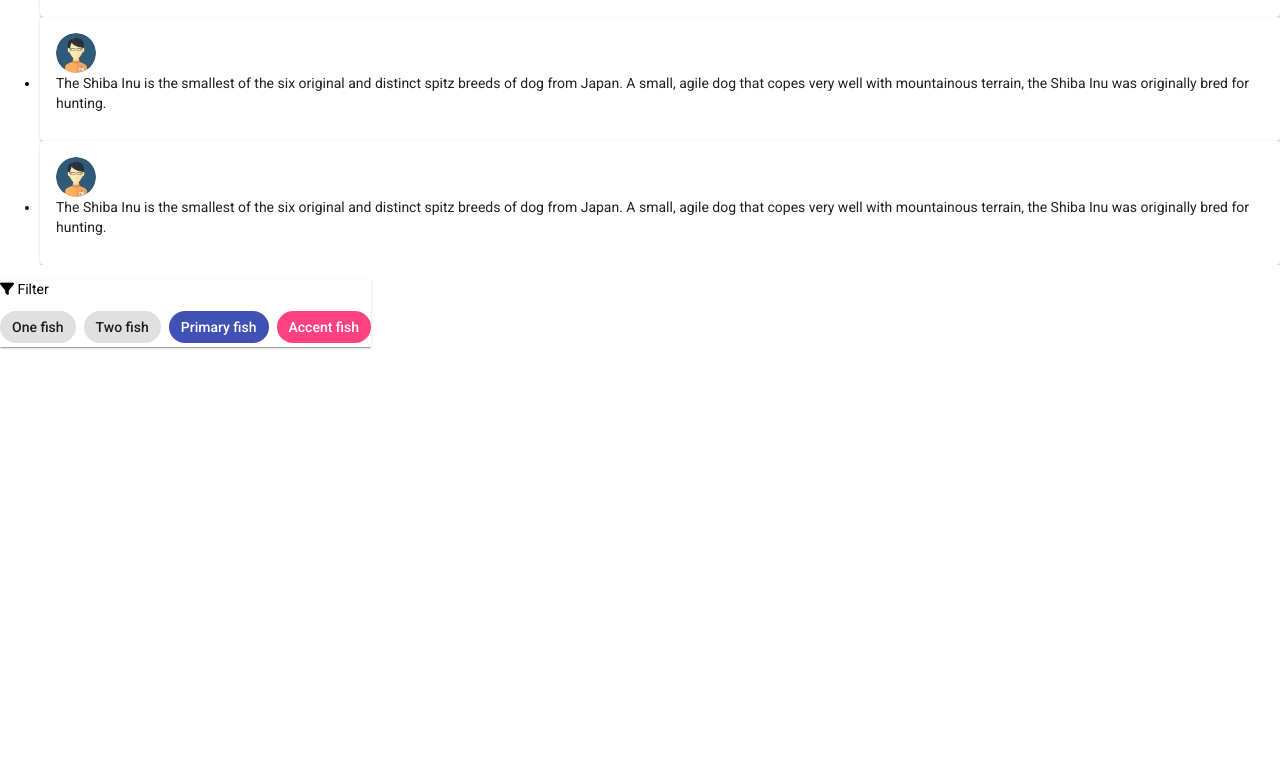
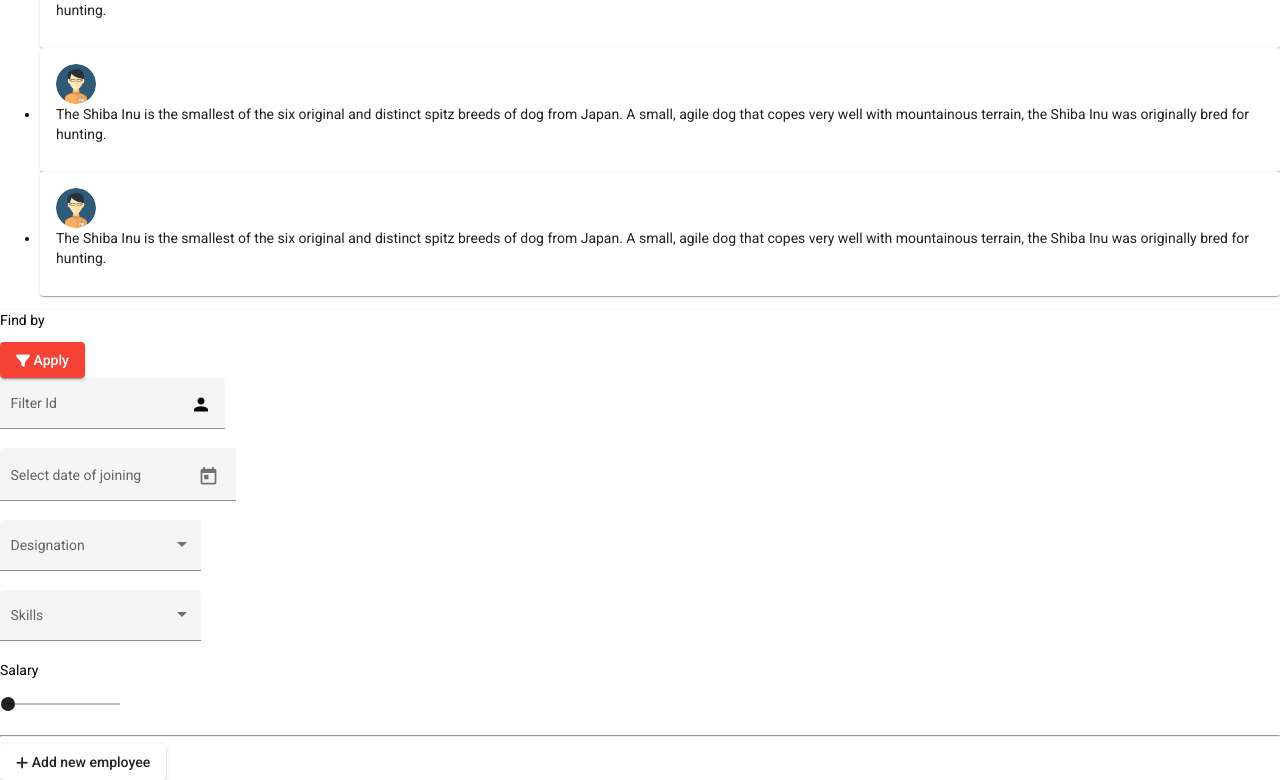
Before and after one commit to PravleensDev/ng-ems, an Angular app: page /dashboard in a window 1280 px wide. Shown: the part 1137-1917 px from the top of the page. Before the commit the page ends 1402 px from the top, so only its background shows below. Built offline with nearby package versions, Linux system fonts and the light colour scheme.

Commit message:
dashboard ui v1

```diff
--- a/src/app/dashboard/dashboard.component.html
+++ b/src/app/dashboard/dashboard.component.html
@@ -4,26 +4,29 @@
   </div>
 </mat-toolbar>
 
-<div class="container text-center mt-5 h-auto h-75">
+<div class="container text-center h-auto h-75">
   <div class="row h-auto h-100 mt-5">
     <div class="col-12 col-md-7 text-center px-4">
-      <div class="input-group">
-        <div class="input-group-prepend mr-2">
-          <button mat-flat-button color="primary">
+      <div class="row pb-0 mb-0 no-gutters">
+        <div class="col-8 text-left mx-auto">
+          <mat-form-field class="w-100" color="accent" appearance="fill">
+            <mat-label>Employee name</mat-label>
+            <input matInput placeholder="Enter employee name ..." type="text"  />
+          </mat-form-field>
+        </div>
+        <div class="col-3 text-left mx-auto">
+          <button mat-raised-button color="primary" class="w-75">
             <i class="fas fa-search"></i> Search
           </button>
         </div>
+      </div>
 
-        <input
-          class="form-control input-bg"
-          placeholder="Search employee ..."
-        />&nbsp;&nbsp;
-      </div>
       <hr />
       <!--Employee detials card-->
       <app-employee-card [data]="employeeArray"></app-employee-card>
     </div>
     <div class="col-md-5 col-12 h-100 h-auto mx-auto">
+      <!--Employee filter card-->
       <app-search-filter></app-search-filter>
     </div>
   </div>
--- a/src/app/search-filter/search-filter.component.html
+++ b/src/app/search-filter/search-filter.component.html
@@ -2,21 +2,119 @@
     Position fixed is temporary can
     be changed if used cdkVirtualScroll
 -->
-<div class="jumbotron pt-5  pb-5" style="position: fixed">
-  <div class="card card-hover">
+<div class="conatiner pt-5 pb-5">
+  <div class="card card-hover border">
     <div class="card-body">
       <div class="card-title">
-        <p class="text-muted h3 p-0 text-left">
-          <i class="fas fa-filter"></i> Filter
-        </p>
+        <div class="row">
+          <div class="col">
+            <p class="text-warning h3 p-0 text-left">Find by</p>
+          </div>
+          <div class="col text-right">
+            <button mat-raised-button color="warn">
+              <i class="fas fa-filter"></i> Apply
+            </button>
+          </div>
+        </div>
       </div>
       <div class="card-text">
-        <mat-chip-list aria-label="Fish selection">
-          <mat-chip>One fish</mat-chip>
-          <mat-chip>Two fish</mat-chip>
-          <mat-chip color="primary" selected>Primary fish</mat-chip>
-          <mat-chip color="accent" selected>Accent fish</mat-chip>
-        </mat-chip-list>
+        <div class="row">
+          <div class="col-4 mx-auto">
+            <mat-form-field class="w-100" color="accent" appearance="fill">
+              <mat-label>Filter Id</mat-label>
+              <input matInput placeholder="Filter Id" type="number" />
+              <mat-icon matSuffix>person</mat-icon>
+            </mat-form-field>
+          </div>
+          <div class="col-8 mx-auto">
+            <mat-form-field color="accent" appearance="fill">
+              <mat-label>Select date of joining</mat-label>
+              <input matInput [matDatepicker]="dojpicker" />
+              <mat-datepicker-toggle
+                matSuffix
+                [for]="dojpicker"
+              ></mat-datepicker-toggle>
+              <mat-datepicker #dojpicker></mat-datepicker>
+            </mat-form-field>
+          </div>
+        </div>
+      </div>
+
+      <div class="card-text">
+        <div class="row">
+          <div class="col">
+            <mat-form-field
+              appearance="fill"
+              class="w-100"
+              color="accent"
+              style="text-transform: capitalize"
+            >
+              <mat-label>Designation</mat-label>
+              <mat-select
+                [formControl]="designationSelected"
+                multiple
+                style="text-transform: capitalize"
+              >
+                <mat-option
+                  *ngFor="let item of designationList"
+                  [value]="item"
+                  style="text-transform: capitalize"
+                  >{{ item }}</mat-option
+                >
+              </mat-select>
+            </mat-form-field>
+          </div>
+        </div>
+      </div>
+
+      <div class="card-text">
+        <div class="row">
+          <div class="col">
+            <mat-form-field
+              appearance="fill"
+              class="w-100"
+              color="accent"
+              style="text-transform: capitalize"
+            >
+              <mat-label>Skills</mat-label>
+              <mat-select
+                [formControl]="skillsSelected"
+                multiple
+                style="text-transform: capitalize"
+              >
+                <mat-option
+                  *ngFor="let item of skillsList"
+                  [value]="item"
+                  style="text-transform: capitalize"
+                  >{{ item }}</mat-option
+                >
+              </mat-select>
+            </mat-form-field>
+          </div>
+        </div>
+      </div>
+
+      <div class="card-text">
+        <div class="row no-gutters">
+          <div class="col-2 text-left d-flex align-items-center">
+            <label class="h6 pl-1 text-muted">{{ salaryLabelDisplay }}</label>
+          </div>
+          <div class="col">
+            <mat-slider
+              class="w-100"
+              thumbLabel
+              [min]="minSalary"
+              [max]="maxSalary"
+              [tickInterval]="salaryInterval"
+              [displayWith]="salaryLabel"
+            ></mat-slider>
+          </div>
+        </div>
+      </div>
+
+      <hr/>
+      <div class="card-text">
+        <button class="bg-success w-100 text-white" mat-raised-button><i class="fas fa-plus"></i>  Add new employee</button>
       </div>
     </div>
   </div>
--- a/src/app/search-filter/search-filter.component.ts
+++ b/src/app/search-filter/search-filter.component.ts
@@ -1,15 +1,61 @@
 import { Component, OnInit } from '@angular/core';
+
+import { FormControl } from '@angular/forms';
 
 @Component({
   selector: 'app-search-filter',
   templateUrl: './search-filter.component.html',
-  styleUrls: ['./search-filter.component.scss']
+  styleUrls: ['./search-filter.component.scss'],
 })
 export class SearchFilterComponent implements OnInit {
+  designationSelected = new FormControl();
+  skillsSelected = new FormControl();
 
-  constructor() { }
+  designationList = [
+    'manager',
+    'developer',
+    'tester',
+    'hr',
+    'engineer',
+    'admin',
+  ];
+  skillsList = [
+    'java',
+    'python',
+    'full stack',
+    'sql',
+    'mongodb',
+    'react',
+    'angular',
+    'fultter',
+    'devops',
+    'docker',
+    'texting',
+  ];
 
-  ngOnInit(): void {
-  }
+  minSalary: number = 10_000;
+  maxSalary: number = 100_0000;
+  salaryInterval: number = 100000;
+  salaryLabelDisplay: any = 'Salary';
 
+  /**
+   * [min] = "minSalary" [max] ="maxSalary" [tickInterval] = "salaryInterval" [displayWith] = "salaryLabel"
+   */
+  constructor() {}
+
+  salaryLabel = (value: number) => {
+    if (value >= 1000) {
+      const val = Math.round(value / 1000) + 'k';
+      value === this.minSalary
+      ? (this.salaryLabelDisplay = 'Salary')
+      : (this.salaryLabelDisplay = val);
+      return val;
+    }
+    value === this.minSalary
+      ? (this.salaryLabelDisplay = 'Salary')
+      : (this.salaryLabelDisplay = value);
+
+    return value;
+  };
+  ngOnInit(): void {}
 }
--- a/src/index.html
+++ b/src/index.html
@@ -20,7 +20,9 @@
       integrity="sha384-wXznGJNEXNG1NFsbm0ugrLFMQPWswR3lds2VeinahP8N0zJw9VWSopbjv2x7WCvX"
       crossorigin="anonymous"
     />
-  </head>
+      <link href="https://fonts.googleapis.com/css?family=Roboto:300,400,500&display=swap" rel="stylesheet">
+    <link href="https://fonts.googleapis.com/icon?family=Material+Icons" rel="stylesheet">
+</head>
   <body class="mat-typography">
     <app-root></app-root>
 
```
Also changed, not shown: src/app/app.module.ts (+14 -4 lines), src/app/employee-card/employee-card.component.html (line endings or trailing spaces).
